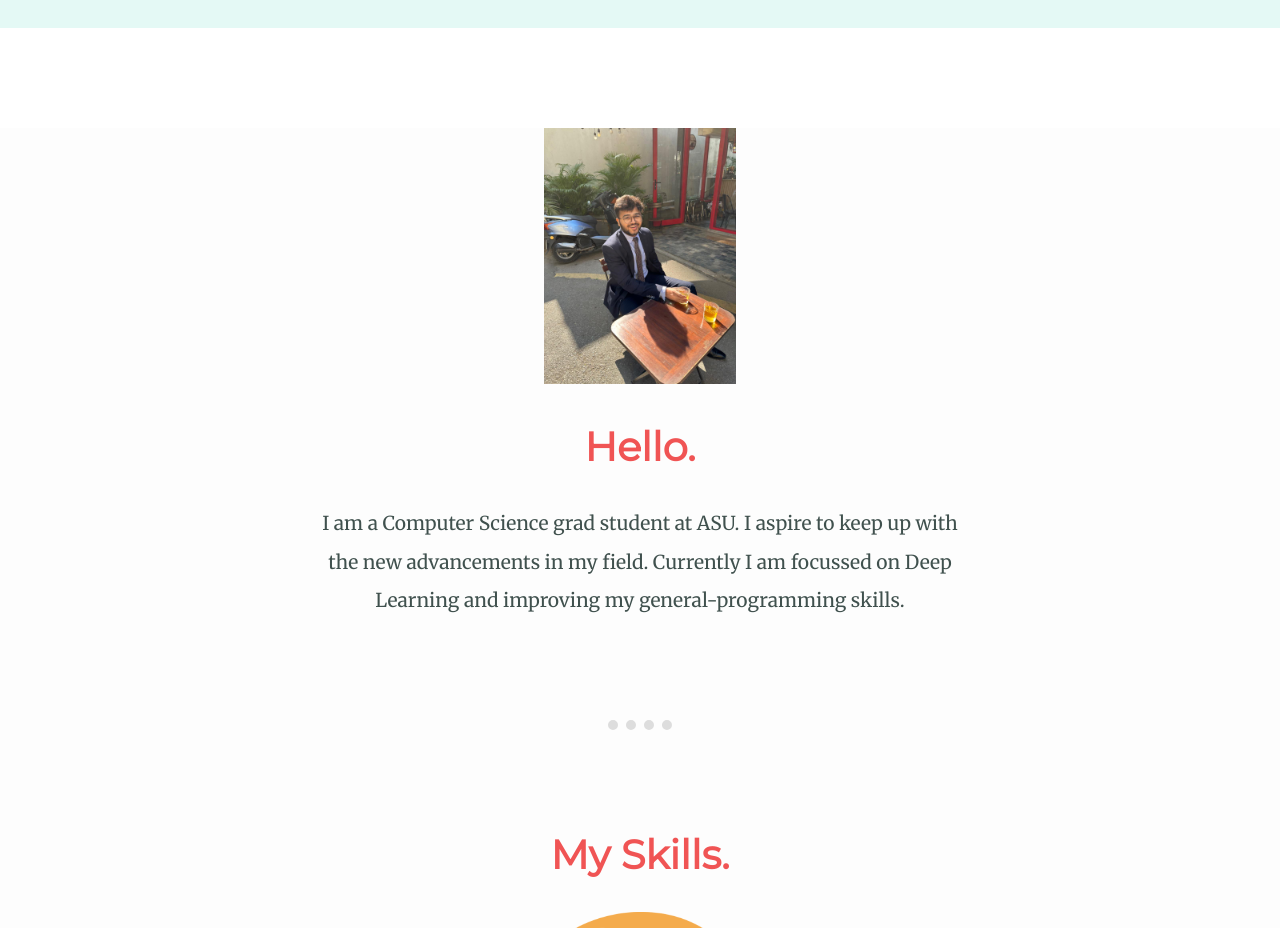
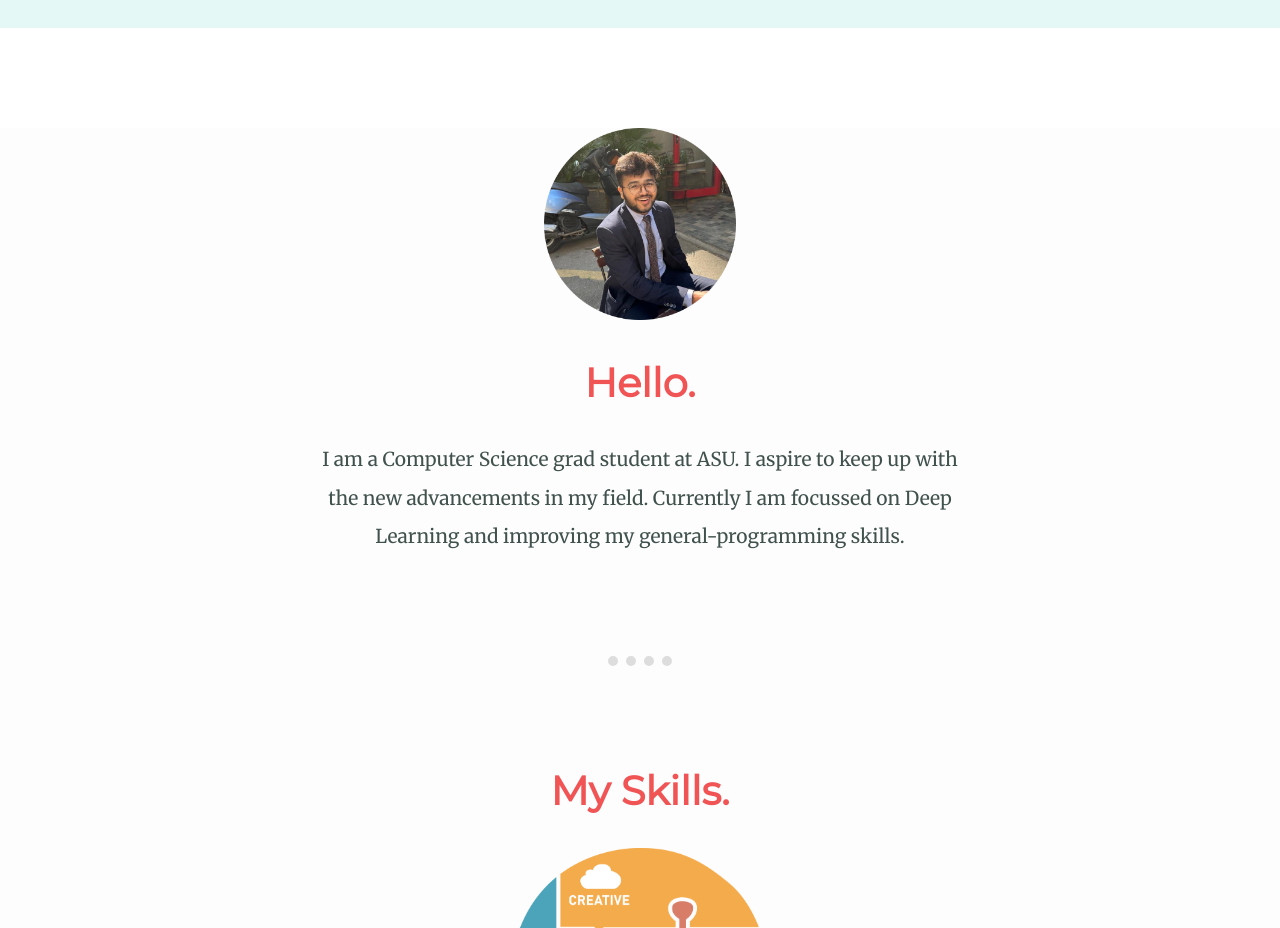
Before and after one commit to saurin1004/About-me, a plain HTML site: page index.html in a window 1280 px wide. Shown: the part 860-1788 px from the top of the page. Drawn offline with Linux system fonts and the light colour scheme.

Commit message:
Update index.html
Profile picture circle update

```diff
--- a/index.html
+++ b/index.html
@@ -19,7 +19,7 @@
   </div>
   <div class="middle-container">
     <div class="profile">
-      <img class="saurin-img" src="images/Profile_picture.jpeg" alt="">
+      <img class="saurin-img" src="images/Profile_picture-modified-circle.png" alt="">
       <h2>Hello.</h2>
       <p class="intro">I am a Computer Science grad student at ASU. I aspire to keep up with the new advancements in my field. Currently I am focussed on Deep Learning and improving my general-programming skills. </p>
     </div>
```
